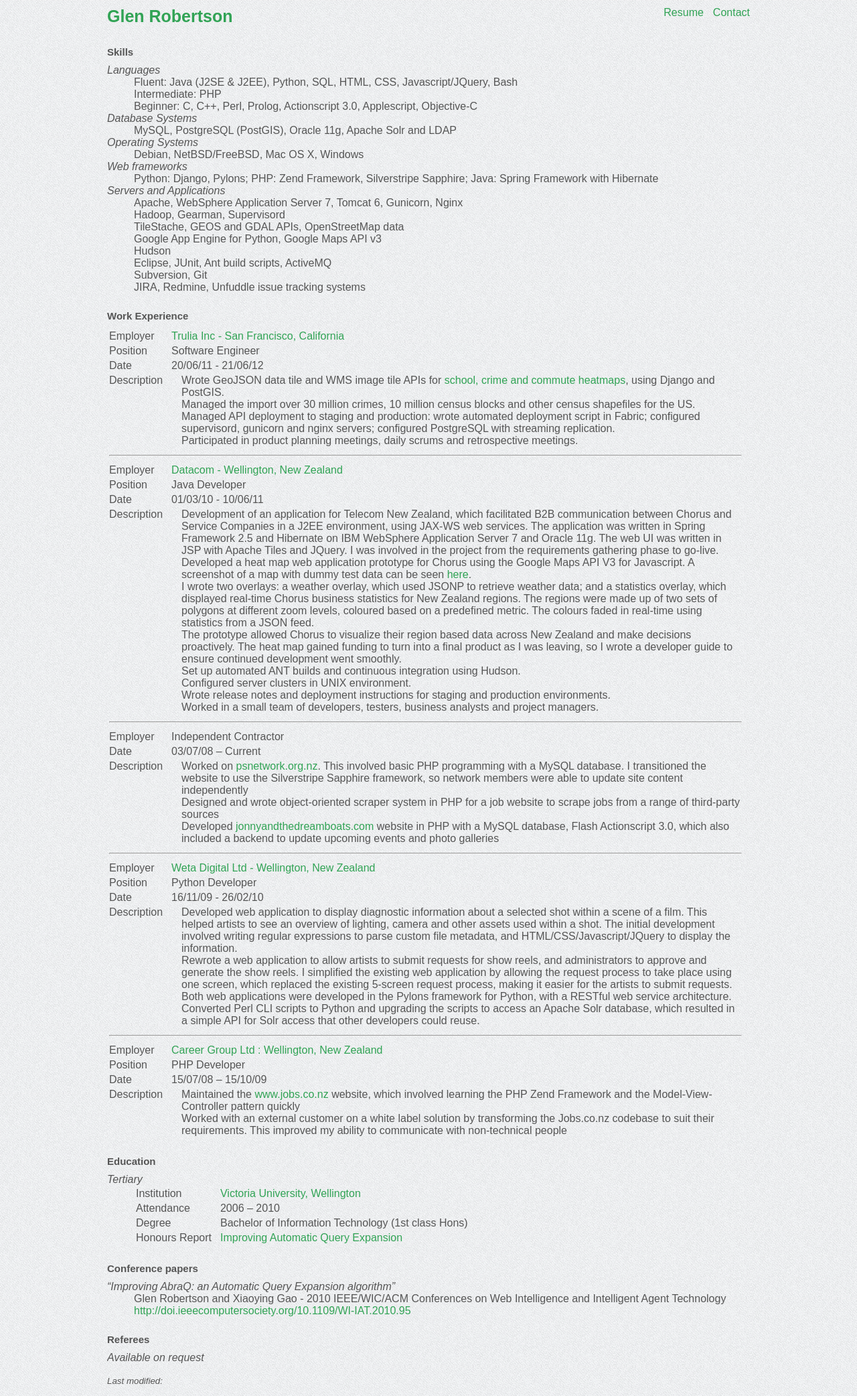
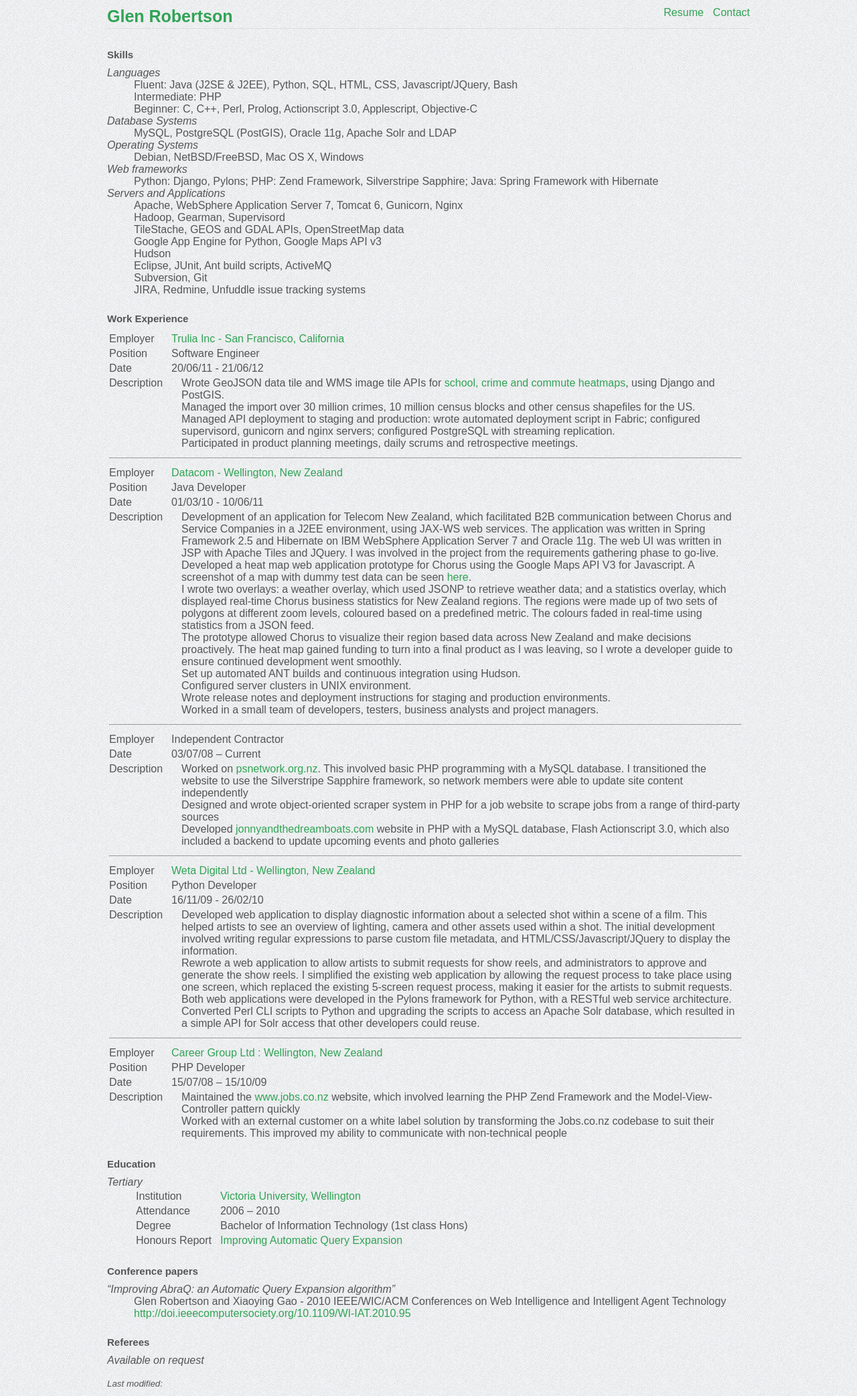
Before and after one commit to glenrobertson/glenrobertson.github.com, a Jekyll site: the page built from resume.html, in a window 1280 px wide. Shown: the whole page at 67% size. Built offline with Jekyll 4.4.1, drawn with Linux system fonts in a browser that asks for light colours; Markdown is read by kramdown in place of the engine named in the settings.

Commit message:
Tweaking header in layout.

```diff
--- a/css/screen.css
+++ b/css/screen.css
@@ -10,7 +10,9 @@
     width: 960px;
 }
 #header {
+    border-bottom: 1px solid #DDD;
     margin-bottom: 30px;
+    padding-bottom: 3px;
     overflow: hidden;
 }
 ul {
```
